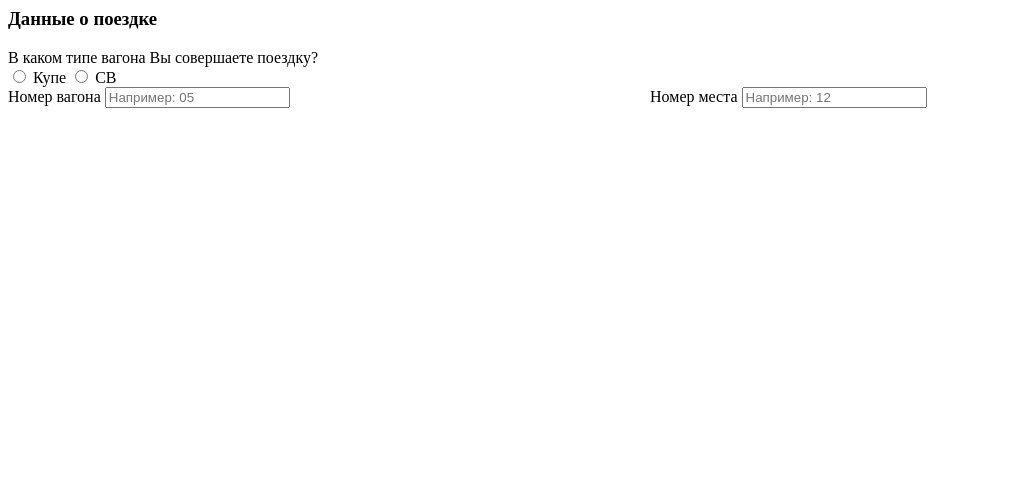
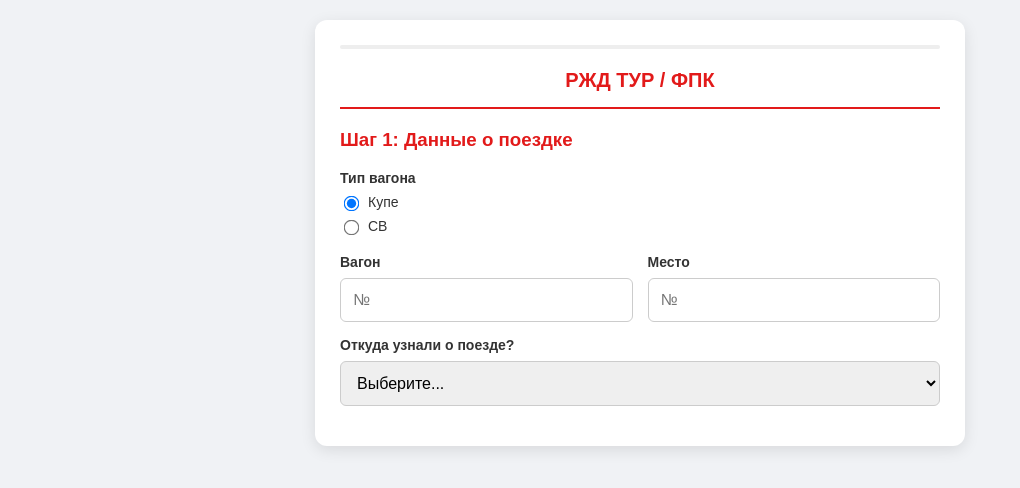
Before and after one commit to TatyanaBabenkova/anketa, a plain HTML site: page index.html in a window 1280 px wide. Shown: the whole page, without its empty margins (0-1020 px from the left). Drawn offline with Linux system fonts and the light colour scheme.

Commit message:
Update index.html

```diff
--- a/index.html
+++ b/index.html
@@ -1,76 +1,126 @@
-<input type="hidden" name="train_id" id="train_id" value="944">
+<!DOCTYPE html>
+<html lang="ru">
+<head>
+    <meta charset="UTF-8">
+    <meta name="viewport" content="width=device-width, initial-scale=1.0">
+    <title>Анкета пассажира РЖД</title>
+    <style>
+        :root {
+            --rzd-red: #E21A1A;
+            --bg-color: #f0f2f5;
+        }
+        body {
+            font-family: Arial, sans-serif;
+            background-color: var(--bg-color);
+            margin: 0;
+            padding: 0;
+            color: #333;
+            display: flex;
+            justify-content: center;
+            align-items: flex-start;
+            min-height: 100vh;
+        }
+        .container {
+            width: 100%;
+            max-width: 600px;
+            background: #fff;
+            margin: 20px;
+            padding: 25px;
+            border-radius: 12px;
+            box-shadow: 0 4px 15px rgba(0,0,0,0.1);
+            position: relative;
+        }
+        header {
+            text-align: center;
+            border-bottom: 2px solid var(--rzd-red);
+            padding-bottom: 15px;
+            margin-bottom: 20px;
+        }
+        h1 { font-size: 20px; color: var(--rzd-red); text-transform: uppercase; margin: 0; }
+        h3 { color: var(--rzd-red); margin-top: 0; }
 
-    <div class="section">
-        <h3>Данные о поездке</h3>
+        /* Стили для шагов (Скрываем все, кроме активного) */
+        .step { display: none; animation: fadeIn 0.5s; }
+        .step.active { display: block; }
 
-        <label>В каком типе вагона Вы совершаете поездку?</label>
-        <div class="option-group">
-            <label><input type="radio" name="wagon_type" value="Купе"> Купе</label>
-            <label><input type="radio" name="wagon_type" value="СВ"> СВ</label>
-        </div>
-
-        <div style="display: flex; gap: 20px;">
-            <div style="flex:1;">
-                <label for="wagon_num">Номер вагона</label>
-                <input type="text" id="wagon_num" name="wagon_num" placeholder="Например: 05">
-            </div>
-            <div style="flex:1;">
-                <label for="place_num">Номер места</label>
-                <input type="text" id="place_num" name="place_num" placeholder="Например: 12">
-            </div>
-        </div>
-    </div>
-
-<script>
-    // 1. ФУНКЦИЯ АВТОЗАПОЛНЕНИЯ ПРИ ЗАГРУЗКЕ
-    window.addEventListener('DOMContentLoaded', () => {
-        // Получаем параметры из адресной строки (URL)
-        const params = new URLSearchParams(window.location.search);
-
-        // Попытка найти параметры 'wagon' (вагон), 'place' (место), 'train' (поезд)
-        // Названия параметров зависят от того, как их отдает "Попутчик".
-        // Обычно это wagon_num, place_num или просто wagon, place.
-
-        const wagon = params.get('wagon') || params.get('wagon_num');
-        const place = params.get('place') || params.get('place_num');
-        const train = params.get('train') || params.get('train_id');
-
-        // Если нашли — подставляем в поля
-        if (wagon) {
-            document.getElementById('wagon_num').value = wagon;
-            // Можно сделать поле неактивным, чтобы не исправляли, если это нужно:
-            // document.getElementById('wagon_num').readOnly = true;
+        @keyframes fadeIn {
+            from { opacity: 0; transform: translateY(10px); }
+            to { opacity: 1; transform: translateY(0); }
         }
 
-        if (place) {
-            document.getElementById('place_num').value = place;
+        /* Элементы формы */
+        label { display: block; margin-bottom: 8px; font-weight: bold; font-size: 14px; }
+        .option-group { margin-bottom: 20px; }
+        .option-group label { font-weight: normal; cursor: pointer; display: flex; align-items: center; margin-bottom: 8px; }
+        input[type="radio"], input[type="checkbox"] { margin-right: 10px; transform: scale(1.2); }
+
+        input[type="text"], input[type="number"], select, textarea {
+            width: 100%; padding: 12px; margin-bottom: 15px;
+            border: 1px solid #ccc; border-radius: 6px; box-sizing: border-box; font-size: 16px;
         }
+        textarea { height: 80px; resize: vertical; }
 
-        if (train) {
-            document.getElementById('train_id').value = train;
+        /* Таблицы */
+        .rating-row {
+            background: #f9f9f9;
+            padding: 10px;
+            margin-bottom: 10px;
+            border-radius: 6px;
         }
-    });
+        .rating-title { margin-bottom: 5px; font-weight: bold; font-size: 14px; }
+        .rating-options { display: flex; justify-content: space-between; }
+        .rating-options label { font-weight: normal; text-align: center; flex: 1; font-size: 12px; display: block; }
+        .rating-options input { display: block; margin: 0 auto 5px auto; }
 
-    // 2. ОТПРАВКА ФОРМЫ (как и было раньше)
-    document.getElementById('kareliaSurvey').addEventListener('submit', function(e) {
-        e.preventDefault();
-        const formData = new FormData(this);
-        const data = {};
+        /* Кнопки навигации */
+        .buttons { display: flex; justify-content: space-between; margin-top: 20px; gap: 10px; }
+        button {
+            flex: 1; padding: 14px; border: none; border-radius: 6px;
+            font-size: 16px; cursor: pointer; font-weight: bold;
+        }
+        .btn-next, .submit-btn { background-color: var(--rzd-red); color: white; }
+        .btn-prev { background-color: #ddd; color: #333; }
+        button:hover { opacity: 0.9; }
 
-        formData.forEach((value, key) => {
-            if (data[key]) {
-                if (!Array.isArray(data[key])) {
-                    data[key] = [data[key]];
-                }
-                data[key].push(value);
-            } else {
-                data[key] = value;
-            }
-        });
+        /* Индикатор прогресса */
+        .progress-bar { height: 4px; background: #eee; margin-bottom: 20px; border-radius: 2px; overflow: hidden; }
+        .progress-fill { height: 100%; background: var(--rzd-red); width: 0%; transition: width 0.3s; }
+    </style>
+</head>
+<body>
 
-        data['date_filled'] = new Date().toISOString();
+<div class="container">
+    <div class="progress-bar"><div class="progress-fill" id="progress"></div></div>
 
-        console.log("JSON для отправки:", JSON.stringify(data, null, 2));
-        alert("Данные собраны! В консоли (F12) виден JSON с заполненными номером вагона и места.");
-    });
-</script>
+    <header>
+        <h1>РЖД ТУР / ФПК</h1>
+    </header>
+
+    <form id="kareliaSurvey">
+        <input type="hidden" name="train_id" id="train_id" value="944">
+
+        <div class="step active" id="step1">
+            <h3>Шаг 1: Данные о поездке</h3>
+            <label>Тип вагона</label>
+            <div class="option-group">
+                <label><input type="radio" name="wagon_type" value="Купе" checked> Купе</label>
+                <label><input type="radio" name="wagon_type" value="СВ"> СВ</label>
+            </div>
+
+            <div style="display: flex; gap: 15px;">
+                <div style="flex:1;">
+                    <label>Вагон</label>
+                    <input type="text" id="wagon_num" name="wagon_num" placeholder="№">
+                </div>
+                <div style="flex:1;">
+                    <label>Место</label>
+                    <input type="text" id="place_num" name="place_num" placeholder="№">
+                </div>
+            </div>
+
+            <label>Откуда узнали о поезде?</label>
+            <select name="source">
+                <option value="">Выберите...</option>
+                <option value="Сайт РЖД">Сайт ОАО «РЖД»</option>
+                <option value="Соцсети">Соцсети</option>
+                <option value="Друзья">От друзей</option>
```
